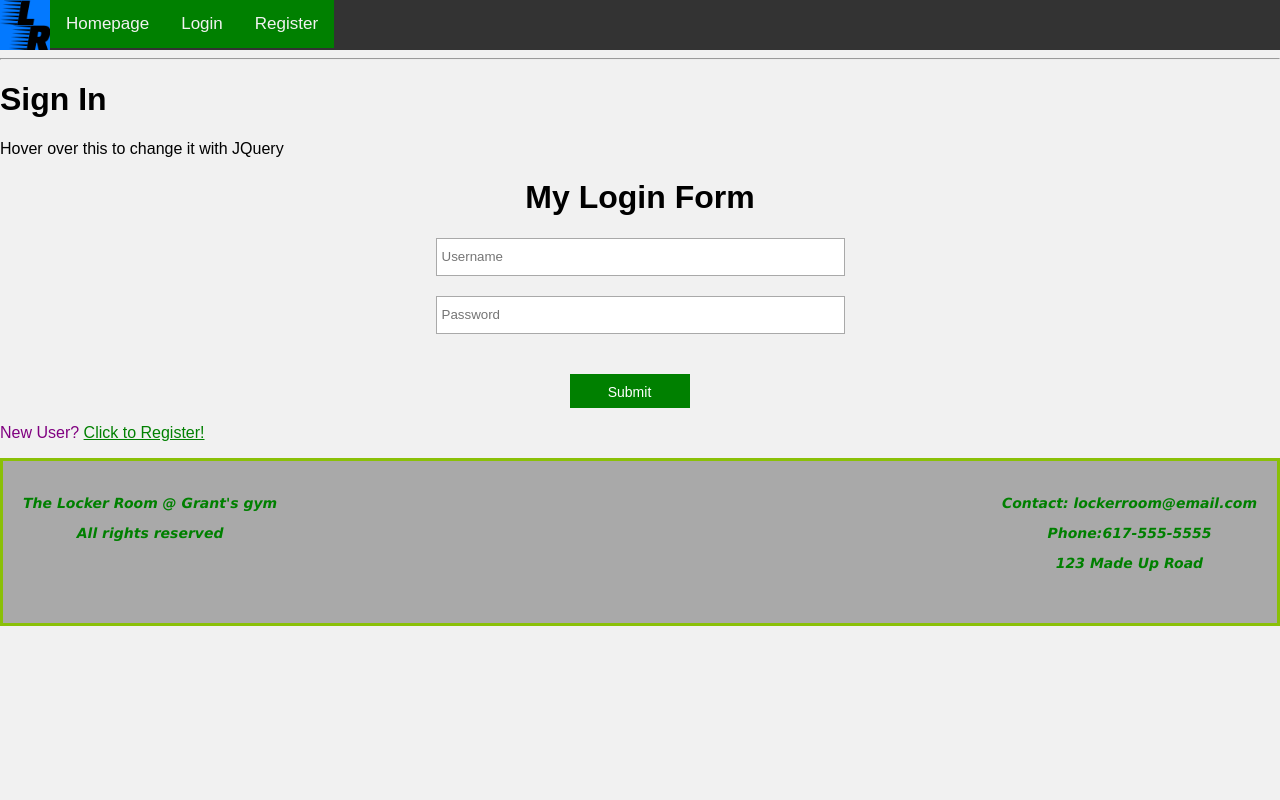
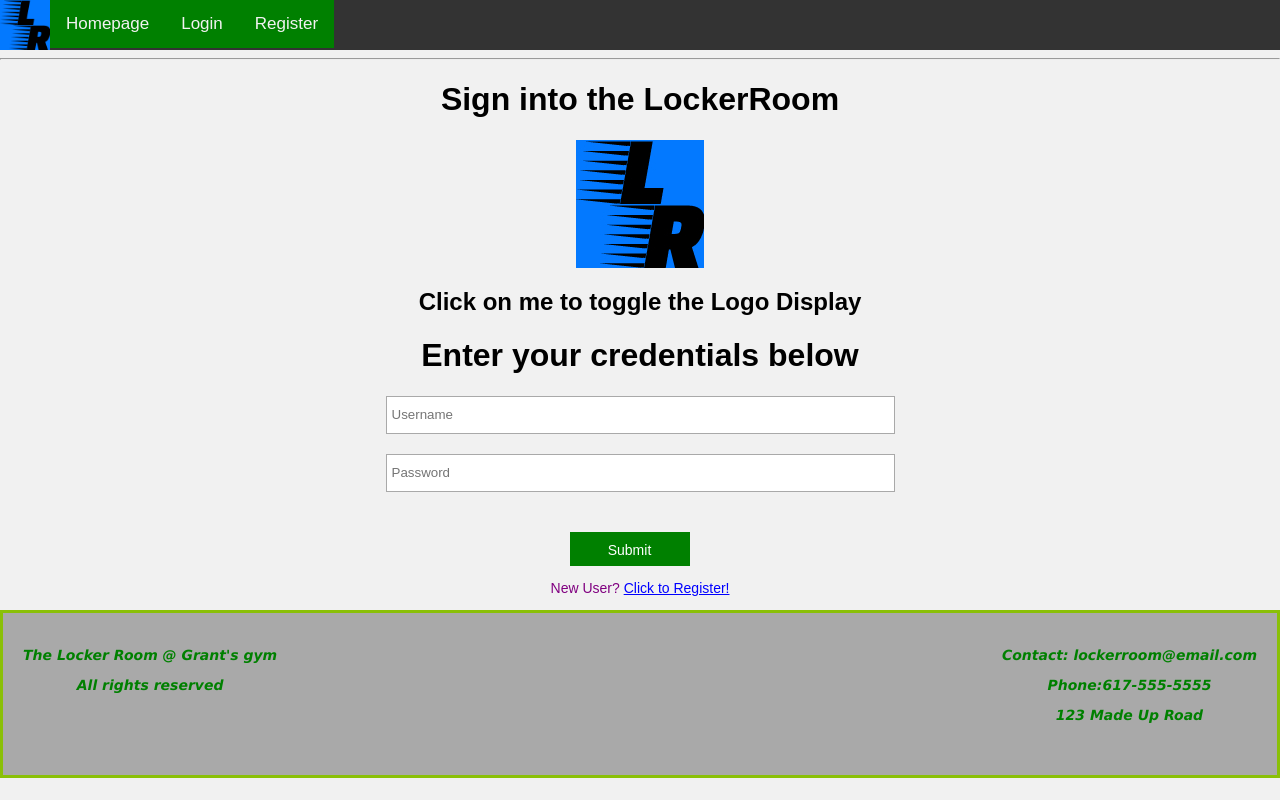
Before and after one commit to Oconnor617/LockerRoom, a Flask app: page /login in a window 1280 px wide. Run offline with Flask 2, Linux system fonts and the light colour scheme.

Commit message:
Inprovements with JQuery

```diff
--- a/application/templates/login.html
+++ b/application/templates/login.html
@@ -6,12 +6,13 @@
     <!-- <script src="jquery-3.5.1.min.js"></script> -->
     <script src="https://ajax.googleapis.com/ajax/libs/jquery/3.5.1/jquery.min.js"></script>
     <script>
+
     $(document).ready(function(){
     //Select the P element on hover and do CSS to it
-        $("#myP").hover(function(){//get myP
-            $(this).css("background-color", "yellow");//When you first start to hover change to yellow
+        $("#new_user").hover(function(){//get the new user p and link
+            $(this).css("font-size", "25px");//When you first start to hover change to yellow
             }, function(){
-            $(this).css("background-color", "purple"); //change it back once you leave
+            $(this).css("font-size", "14px"); //change it back once you leave
         });
     });// end JQuery function
     </script>
@@ -20,7 +21,7 @@
             border:1px solid #a9a9a9;
             height:34px;
             line-height:34px;
-            width:400px;
+            width:500px;
             margin-bottom:20px;
             padding-left:5px;
         }
@@ -53,34 +54,51 @@
         }
         #new_user{
         color: purple;
+        text-align: center;
+        font-size: 14px;
+
         }
-        p a{
-        color:green;
+        p a{ /* Decendent Selector - override the color above */
+        color:blue;
         }
 
-        @media screen and (max-width: 900px) {
-           input{
-            width:250px;
-            }
+        #logo-container{ /* ID Selector */
+           align-items: center;
+          }
+        #login-logo{ /* ID Selector */
+           display: block;
+           margin-left: auto;
+           margin-right: auto;
+          }
+
+        /* Responsive layout - when the screen is less than 800px wide */
+        @media screen and (max-width: 800px) {
+        input {
+            width:200px;
+         }
+         h1, h2{
+         font-size: 14px;
+         }
         }
-
     </style>
+    <script>
+        $(document).ready(function(){ // Make sure the DOM us loaded & toggle logo
+          $("#toggle").click(function(){
+            $("#logo-container").toggle(1000);
+          });
+        });
+      </script>
 </head>
 {% extends "base.html" %}
 
 {% block content %}
-    <h1>Sign In</h1>
+    <h1 style="text-align:center;">Sign into the LockerRoom</h1>
+        <div id="logo-container">
+            <img id="login-logo" src="{{ url_for('static', filename='img/Logo.jpg') }}" alt=" Logo File Not Found">
+        </div>
 
-    <p id="feedback" style= "color: red;"></p>
-
-    <p id="myP">Hover over this to change it with JQuery</p>
-      <!--<div class="form">
-        <label>Username: </label>
-          <input type = "text" id = "username">
-          <input type = "text" id = "password">
-        <button onclick='login()'>Login</button>
-      </div>-->
-        <h1 style="text-align: center;">My Login Form</h1>
+        <h2 id="toggle" style="text-align: center;">Click on me to toggle the Logo Display</h2>
+        <h1 style="text-align: center;">Enter your credentials below</h1>
         <form id="loginForm" method="post" onsubmit="return validate()">
             <!--If validate returns True the form is submitted if False not submitted-->
             <input type="text" name="username" id="username" placeholder="Username">
```
Also changed, not shown: application/templates/Registration.html (+37 -5 lines), application/templates/user.html (+115 -30 lines).
